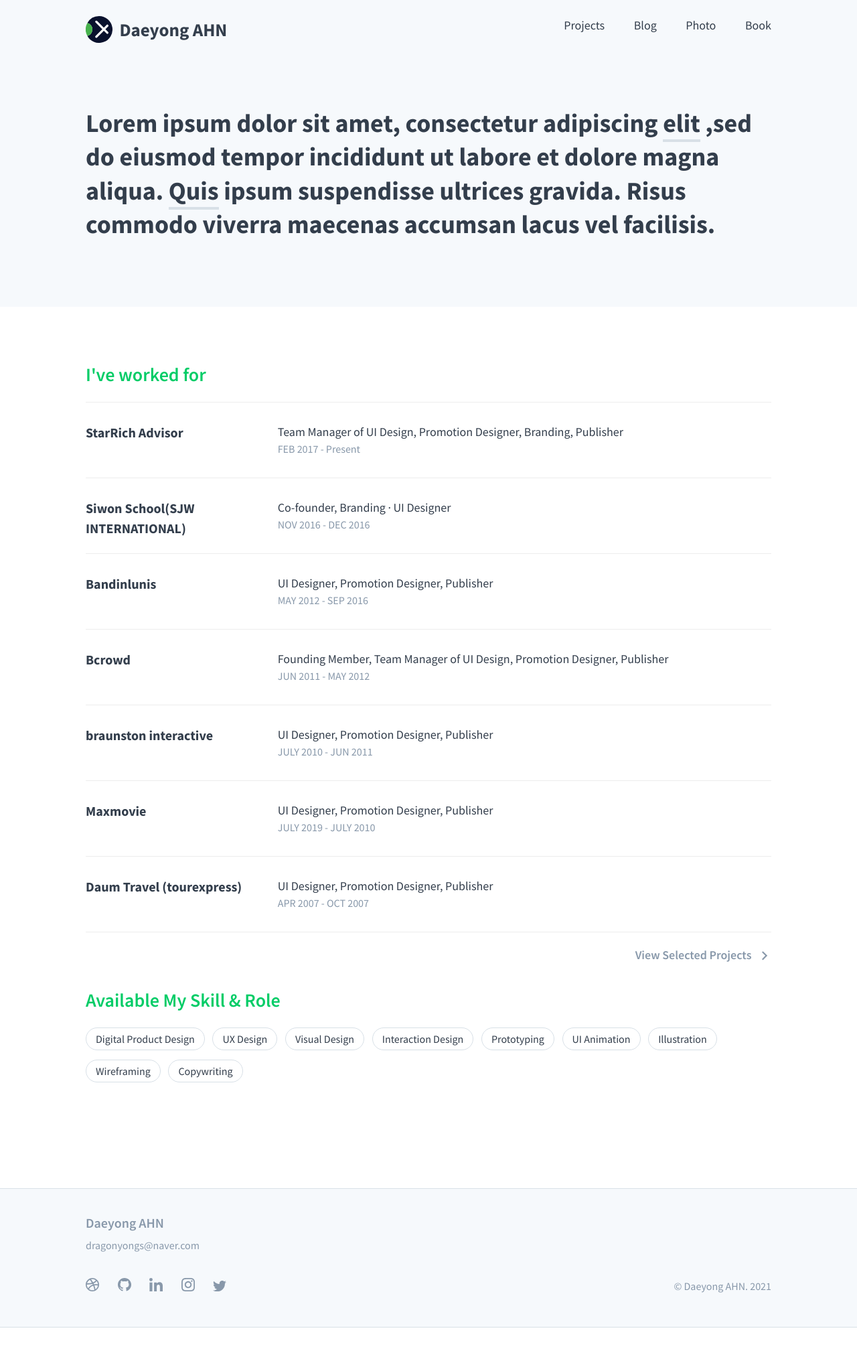
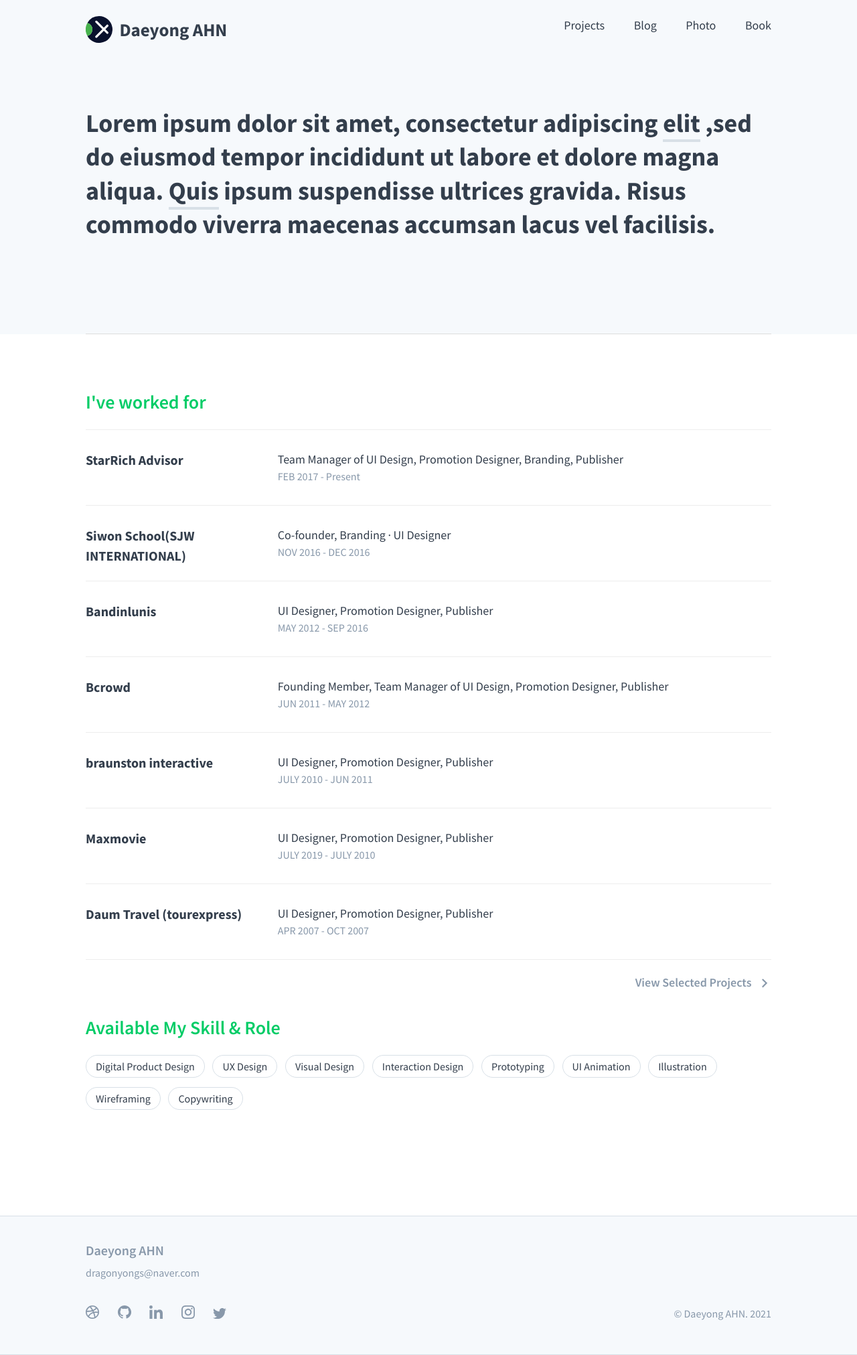
Before and after one commit to dragonyongs/daeyong.github.io, a Jekyll site: the page built from index.md, in a window 1280 px wide. Shown: the whole page at 67% size. Built offline with Jekyll 4.4.1, drawn with Linux system fonts in a browser that asks for light colours; before the commit the page ends 1982 px from its top, so only the background shows below that.

Commit message:
Edit
Edit

```diff
--- a/_sass/_catalogue.scss
+++ b/_sass/_catalogue.scss
@@ -5,7 +5,7 @@
         border-bottom: 1px solid rgba(0,0,0,.07);
         padding: 36px 0;
         list-style: none;
-        width: 1200px;
+        width: 100%;
         margin: 0 auto;
         @media (max-width: $break-medium) {
             width: 90%;
--- a/_sass/_layout.scss
+++ b/_sass/_layout.scss
@@ -1,11 +1,14 @@
 .container {
+  margin-bottom: 20px;
   margin: 0 auto;
+  padding-bottom: 40px;
   width: 80%;
-  max-width: 1200px; //750px
     @media (max-width: $break-small) {
         width: 88%;
         margin: 0 24px auto;
     }
+  max-width: 1200px; //750px
+  border-bottom: 1px #ddd solid;
 }
 
 header, .grey-3{
--- a/_sass/_post.scss
+++ b/_sass/_post.scss
@@ -354,7 +354,10 @@
 // portfolio
 .portfolio-info {
     margin-bottom: 16px;
-    width: 100%;
+    width: 50%;
+    @media (max-width: $break-small) {
+        width: 100%;
+    }
     border: 1px solid #D8E0E7;
     border-radius: 6px;
     padding: 0 24px 20px 24px;
```
